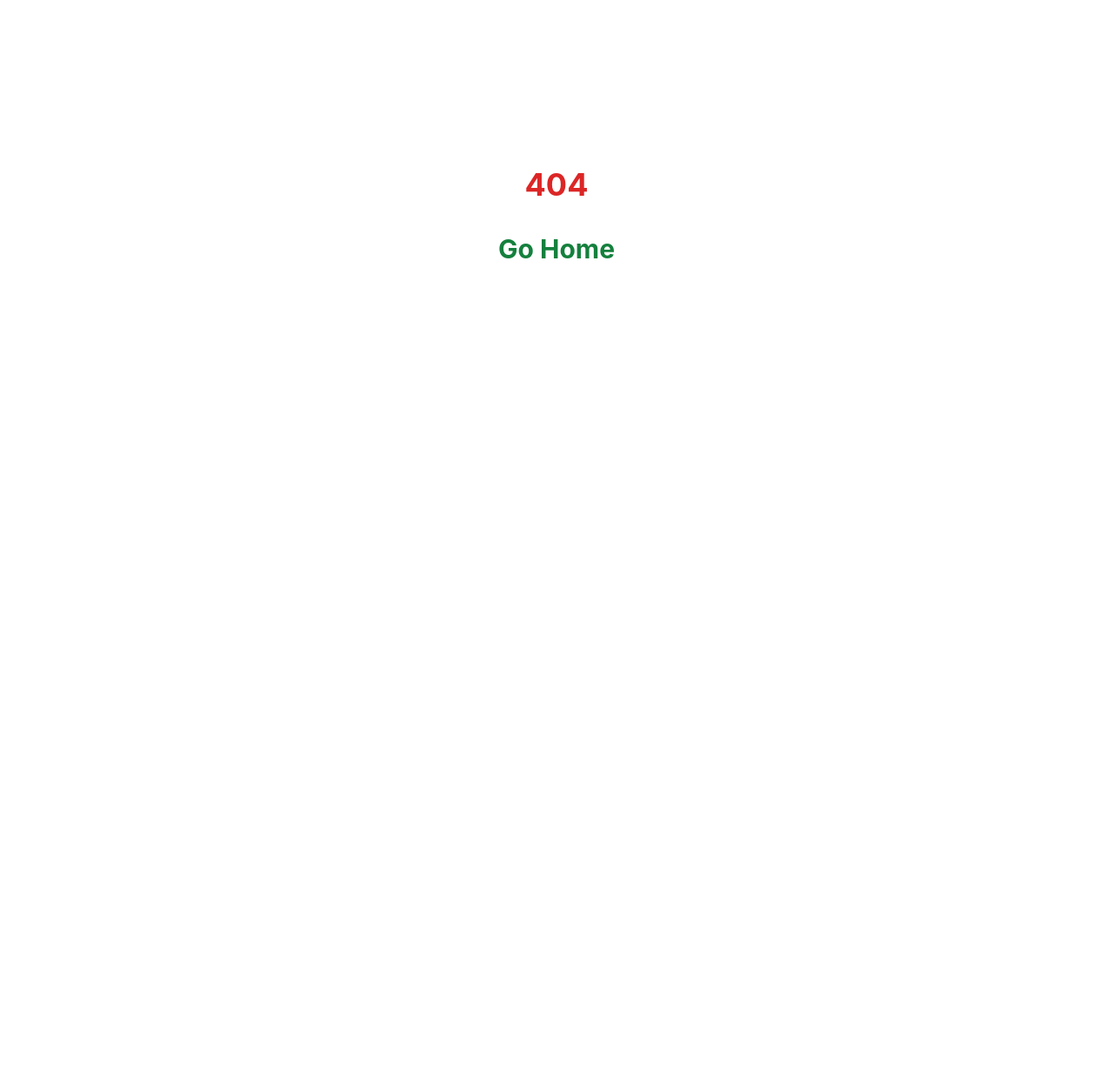
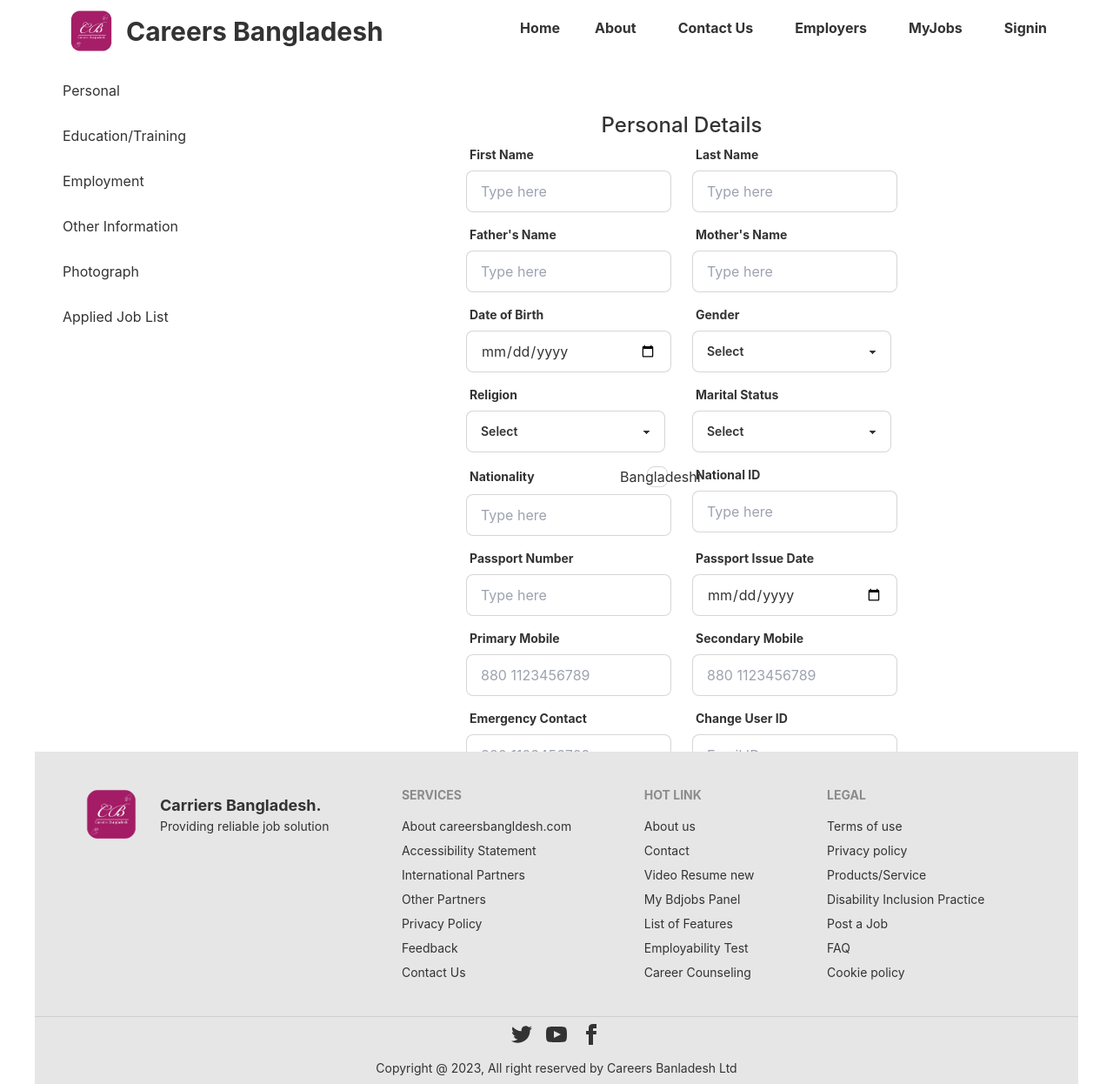
Before and after one commit to tuhinshuvra/carrierrs-bangladesh, a React (Create React App) app: page /dashboardMyJobs in a window 1280 px wide. Before the commit this address had no page. Shown: the whole page at 87% size. Before the commit the page ends 800 px from the top, so only its background shows below. Built offline with nearby package versions, Linux system fonts and the light colour scheme.

Commit message:
added some update on navbar and dashboard

```diff
--- a/src/Pages/ELearning/ELearning.js
+++ b/src/Pages/ELearning/ELearning.js
@@ -4,7 +4,7 @@ const ELearning = () => {
     return (
         <div>
             {/* <h2>This is ELearning Section</h2> */}
-            <div className="hero min-h-screen" style={{ backgroundImage: `url("https://placeimg.com/1000/800/arch")` }}>
+            <div className="hero h-80 " style={{ backgroundImage: `url("https://placeimg.com/1000/800/arch")` }}>
                 <div className="hero-overlay bg-opacity-60"></div>
                 <div className="hero-content text-center text-neutral-content">
                     <div className="max-w-md">
--- a/src/Pages/Shared/Footer.js
+++ b/src/Pages/Shared/Footer.js
@@ -42,17 +42,18 @@ const Footer = () => {
                     <Link to="/" className="link link-hover">Cookie policy</Link>
                 </div>
             </footer>
-            <footer className="footer px-10 py-4 border-t bg-base-200 text-base-content border-base-300">
-                <div className=' columns-8  text-center' >
-                    <p className=' '>Copyright @ 2023, All right reserved by Careers Banladesh Ltd</p>
-                </div>
-
-                <div className="md:place-self-center md:justify-self-end columns-3">
+            <footer className="footer px-10 py-2 border-t bg-base-200 text-base-content border-base-300">
+                <div className="md:place-self-center md: justify-center">
                     <div className="grid grid-flow-col gap-4">
                         <Link to="/"><svg xmlns="http://www.w3.org/2000/svg" width="24" height="24" viewBox="0 0 24 24" className="fill-current"><path d="M24 4.557c-.883.392-1.832.656-2.828.775 1.017-.609 1.798-1.574 2.165-2.724-.951.564-2.005.974-3.127 1.195-.897-.957-2.178-1.555-3.594-1.555-3.179 0-5.515 2.966-4.797 6.045-4.091-.205-7.719-2.165-10.148-5.144-1.29 2.213-.669 5.108 1.523 6.574-.806-.026-1.566-.247-2.229-.616-.054 2.281 1.581 4.415 3.949 4.89-.693.188-1.452.232-2.224.084.626 1.956 2.444 3.379 4.6 3.419-2.07 1.623-4.678 2.348-7.29 2.04 2.179 1.397 4.768 2.212 7.548 2.212 9.142 0 14.307-7.721 13.995-14.646.962-.695 1.797-1.562 2.457-2.549z"></path></svg></Link>
                         <Link to="/"><svg xmlns="http://www.w3.org/2000/svg" width="24" height="24" viewBox="0 0 24 24" className="fill-current"><path d="M19.615 3.184c-3.604-.246-11.631-.245-15.23 0-3.897.266-4.356 2.62-4.385 8.816.029 6.185.484 8.549 4.385 8.816 3.6.245 11.626.246 15.23 0 3.897-.266 4.356-2.62 4.385-8.816-.029-6.185-.484-8.549-4.385-8.816zm-10.615 12.816v-8l8 3.993-8 4.007z"></path></svg></Link>
                         <Link to="/"><svg xmlns="http://www.w3.org/2000/svg" width="24" height="24" viewBox="0 0 24 24" className="fill-current"><path d="M9 8h-3v4h3v12h5v-12h3.642l.358-4h-4v-1.667c0-.955.192-1.333 1.115-1.333h2.885v-5h-3.808c-3.596 0-5.192 1.583-5.192 4.615v3.385z"></path></svg></Link>
                     </div>
+                </div>
+            </footer>
+            <footer className="footer px-10 py-2 border-t bg-base-200 text-base-content ">
+                <div className="md:place-self-center md: justify-center">
+                    <p className=' '>Copyright @ 2023, All right reserved by Careers Banladesh Ltd</p>
                 </div>
             </footer>
 
--- a/src/Pages/Shared/Navbar.js
+++ b/src/Pages/Shared/Navbar.js
@@ -8,8 +8,8 @@ const Navbar = () => {
         <li className='font-bold'><Link to="/">Home</Link></li>
         <li className='lg:mx-2 font-bold'><Link to="/about">About</Link></li>
         <li className='lg:mx-2 font-bold'><Link to="/contact">Contact Us</Link></li>
-        <li className='lg:mx-2 font-bold'><Link to="/dashboard/employers">Employers</Link></li>
-        <li className='lg:mx-2 font-bold'><Link to="/dashboard/myjobs">MyJobs</Link></li>
+        <li className='lg:mx-2 font-bold'><Link to="/dashboardEmployers">Employers</Link></li>
+        <li className='lg:mx-2 font-bold'><Link to="/dashboardMyJobs">MyJobs</Link></li>
         <li className='lg:mx-2 font-bold'><Link to="/signin">Signin</Link></li>
     </React.Fragment>
 
--- a/src/Pages/Signin/Signin.js
+++ b/src/Pages/Signin/Signin.js
@@ -21,10 +21,15 @@ const Signin = () => {
     }
 
     return (
-        <div className=' h-[500px] flex justify-center items-center my-16'>
+        <div className=' h-[500px] flex justify-center items-center my-32'>
             <div className=' w-96 p-4 '>
                 <h2 className=' text-2xl font-bold  text-center'>Singin</h2>
                 <form onSubmit={handleSubmit(handleLogin)}>
+                    <div className=' flex   mt-8 mb-4 justify-center gap-2'>
+                        <button className='btn btn-primary'>Employers</button>
+                        <button className='btn btn-primary'>JobSeeker</button>
+                    </div>
+
                     <div> {loginError && <p className=' text-red-600'>{loginError}</p>}</div>
                     <label className="label"><span className="label-text font-bold">Email</span></label>
                     <input type="email"  {...register("email",
--- a/src/layout/EmployersDashboard.js
+++ b/src/layout/EmployersDashboard.js
@@ -19,10 +19,10 @@ const EmployersDashboard = () => {
                     <div className="drawer-side">
                         <label htmlFor="dashboard-drawer" className="drawer-overlay"></label>
                         <ul className="menu p-4 w-72 bg-base-100 text-base-content">
-                            <li><Link to='/dashboard/employers/employerDetails'>Employer Details</Link></li>
-                            <li className=' my-1'><Link to='/dashboard/employers/jobprimarypost'>Job Primary Post</Link></li>
-                            <li className=' my-1'><Link to='/dashboard/employers/jobdetailspost'>Job Details</Link></li>
-                            <li className=' my-1'><Link to='/dashboard/employers/jobList'>Posted Job List</Link></li>
+                            <li><Link to='/dashboardEmployers/employerDetails'>Employer Details</Link></li>
+                            <li className=' my-1'><Link to='/dashboardEmployers/jobprimarypost'>Job Primary Post</Link></li>
+                            <li className=' my-1'><Link to='/dashboardEmployers/jobdetailspost'>Job Details</Link></li>
+                            <li className=' my-1'><Link to='/dashboardEmployers/jobList'>Posted Job List</Link></li>
                         </ul>
 
                     </div>
--- a/src/layout/MyJobDashboard.js
+++ b/src/layout/MyJobDashboard.js
@@ -18,12 +18,12 @@ const MyJobDashboard = () => {
                     <div className="drawer-side">
                         <label htmlFor="dashboard-drawer" className="drawer-overlay"></label>
                         <ul className="menu p-4 w-72 bg-base-100 text-base-content">
-                            <li><Link to='/dashboard/myjobs/personal'>Personal</Link></li>
-                            <li className=' my-1'><Link to='/dashboard/myjobs/education'>Education/Training</Link></li>
-                            <li><Link to='/dashboard/myjobs/employment'>Employment</Link></li>
-                            <li className=' my-1'><Link to='/dashboard/myjobs/other-information'>Other Information</Link></li>
-                            <li><Link to='/dashboard/myjobs/photograph'>Photograph</Link></li>
-                            <li className=' my-1'><Link to='/dashboard/myjobs/applied'>Applied Job List</Link></li>
+                            <li><Link to='/dashboardMyJobs/personal'>Personal</Link></li>
+                            <li className=' my-1'><Link to='/dashboardMyJobs/education'>Education/Training</Link></li>
+                            <li><Link to='/dashboardMyJobs/employment'>Employment</Link></li>
+                            <li className=' my-1'><Link to='/dashboardMyJobs/other-information'>Other Information</Link></li>
+                            <li><Link to='/dashboardMyJobs/photograph'>Photograph</Link></li>
+                            <li className=' my-1'><Link to='/dashboardMyJobs/applied'>Applied Job List</Link></li>
                         </ul>
                     </div>
                 </div>
```
Also changed, not shown: src/Pages/Router/Router/Router.js (+20 -12 lines).
